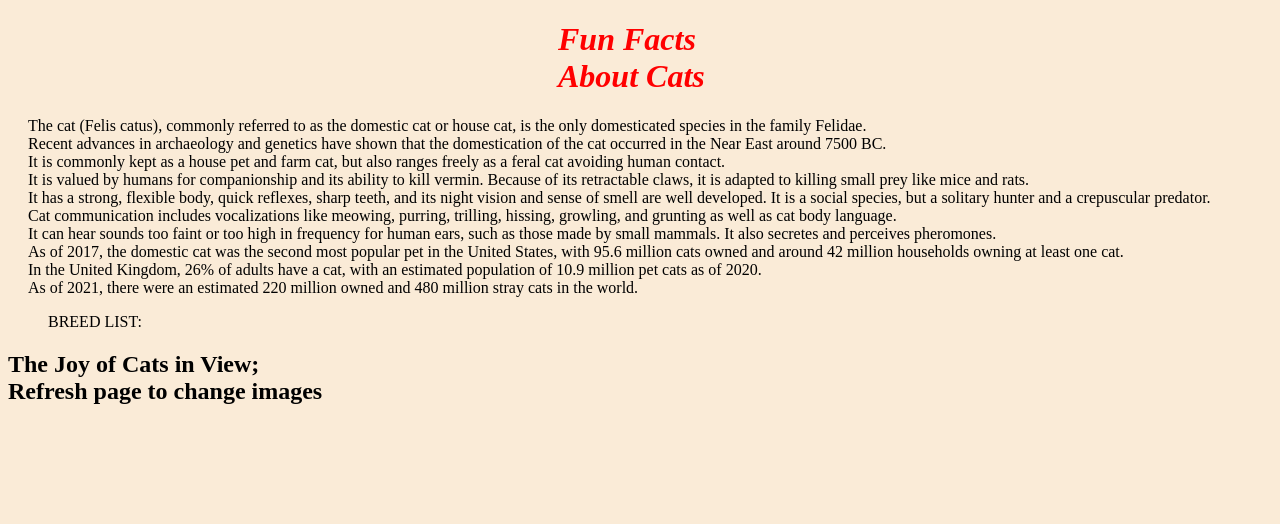
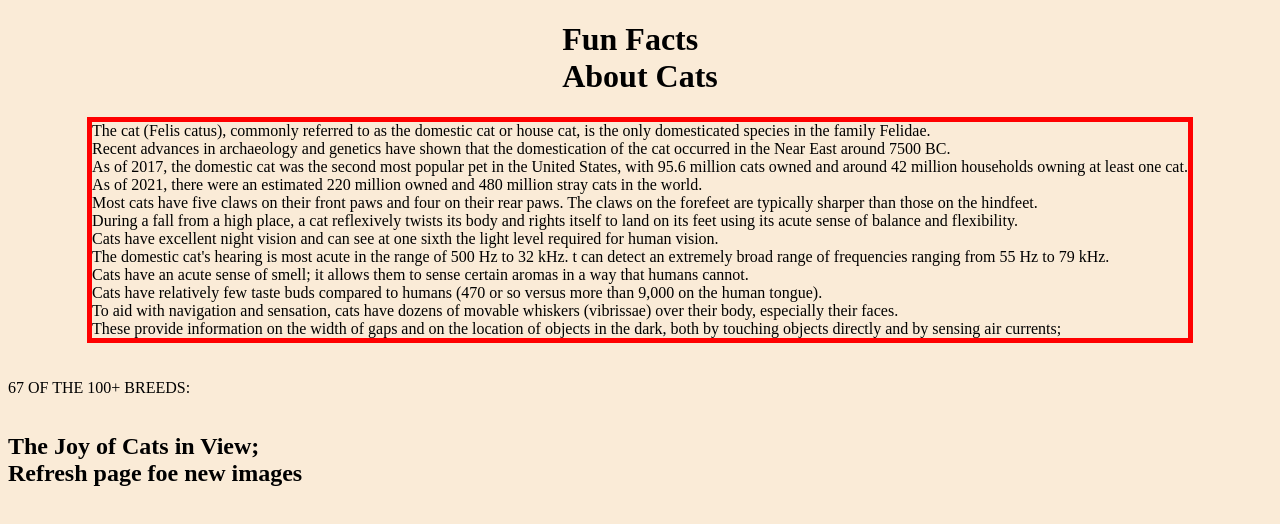
Before and after one commit to DionnaW/JS-WEB-APP-SBA, a website: page index.html in a window 1280 px wide. Drawn offline with Linux system fonts and the light colour scheme; no server answers.

Commit message:
finished

```diff
--- a/index.html
+++ b/index.html
@@ -11,15 +11,27 @@
 
     <h1>Fun Facts <br>About Cats</h1>
 
-    <p>The cat (Felis catus), commonly referred to as the domestic cat or house cat, is the only domesticated species in the family Felidae. <br> Recent advances in archaeology and genetics have shown that the domestication of the cat occurred in the Near East around 7500 BC.<br>It is commonly kept as a house pet and farm cat, but also ranges freely as a feral cat avoiding human contact.<br> It is valued by humans for companionship and its ability to kill vermin. Because of its retractable claws, it is adapted to killing small prey like mice and rats.<br> It has a strong, flexible body, quick reflexes, sharp teeth, and its night vision and sense of smell are well developed. It is a social species, but a solitary hunter and a crepuscular predator.<br> Cat communication includes vocalizations like meowing, purring, trilling, hissing, growling, and grunting as well as cat body language.<br> It can hear sounds too faint or too high in frequency for human ears, such as those made by small mammals. It also secretes and perceives pheromones.<br>
-      As of 2017, the domestic cat was the second most popular pet in the United States, with 95.6 million cats owned and around 42 million households owning at least one cat.<br> In the United Kingdom, 26% of adults have a cat, with an estimated population of 10.9 million pet cats as of 2020.<br> As of 2021, there were an estimated 220 million owned and 480 million stray cats in the world.
+    <p>
+      The cat (Felis catus), commonly referred to as the domestic cat or house cat, is the only domesticated species in the family Felidae.<br>
+      Recent advances in archaeology and genetics have shown that the domestication of the cat occurred in the Near East around 7500 BC.<br>
+      As of 2017, the domestic cat was the second most popular pet in the United States, with 95.6 million cats owned and around 42 million households owning at least one cat.<br>
+      As of 2021, there were an estimated 220 million owned and 480 million stray cats in the world.<br>
+      Most cats have five claws on their front paws and four on their rear paws. The claws on the forefeet are typically sharper than those on the hindfeet.<br>
+      During a fall from a high place, a cat reflexively twists its body and rights itself to land on its feet using its acute sense of balance and flexibility.<br>
+      Cats have excellent night vision and can see at one sixth the light level required for human vision.<br>
+      The domestic cat's hearing is most acute in the range of 500 Hz to 32 kHz. t can detect an extremely broad range of frequencies ranging from 55 Hz to 79 kHz.<br>
+      Cats have an acute sense of smell; it allows them to sense certain aromas in a way that humans cannot.<br>
+      Cats have relatively few taste buds compared to humans (470 or so versus more than 9,000 on the human tongue).<br>
+      To aid with navigation and sensation, cats have dozens of movable whiskers (vibrissae) over their body, especially their faces.<br> These provide information on the width of gaps and on the location of objects in the dark, both by touching objects directly and by sensing air currents;
     </p>
-
-    <ul id="breed-list">BREED LIST:
+    <br>
+    <br>
+    67 OF THE 100+ BREEDS:
+    <ul id="breed-list">
         <!-- list will be here on actual browser-->
     </ul>
 
-    <h2>The Joy of Cats in View; <br> Refresh page to change images</h2>
+    <h2>The Joy of Cats in View; <br> Refresh page foe new images</h2>
 
     <div class="gallery-container" id="gallery-container"></div>
 
@@ -59,14 +71,6 @@
     console.error(error);
   });
 
-  // const API_KEY = 'api_key=live_OwhhhHYXMP56Fmf24uUzlKb1Zl5XrO3926cS4Mr2Ngcno632lTMw1v2iiG9YcsUF';
-
-// async function getVotes() {
-    // const votes = await theCatAPI.votes.getVotes();
-    // return votes;
-  // }
-
-
     // </script>
 
 
--- a/styles/styles.css
+++ b/styles/styles.css
@@ -1,7 +1,7 @@
 body {
     background-color: antiquewhite;
-    height: 100%;
-    width: fit-content;
+    position: 0 -201.333 -5173.710 0;
+    margin: 8 8 8 8;
 }
 
 .gallery-container {
@@ -17,12 +17,26 @@ body {
   }
 
   h1 {
-    color: red;
-    font-style: italic;
-    margin-left: 550px;
+    color: black;
+    font-style: normal;
+    display: flex;
+    justify-content: center;
+
   }
 
   p {
-    margin-left: 20px;
+    width: fit-content;
+    display: flex;
+    justify-content: center;
     align-items: center;
+    border: 5px solid red;
+    margin: 0 auto;
+    text-align: justify;
   }
+
+  #breed-list {
+    columns: 4;
+    -moz-columns: 4;
+    -webkit-columns: 4;
+    column-width: none;
+  }
```
Also changed, not shown: README.md.
